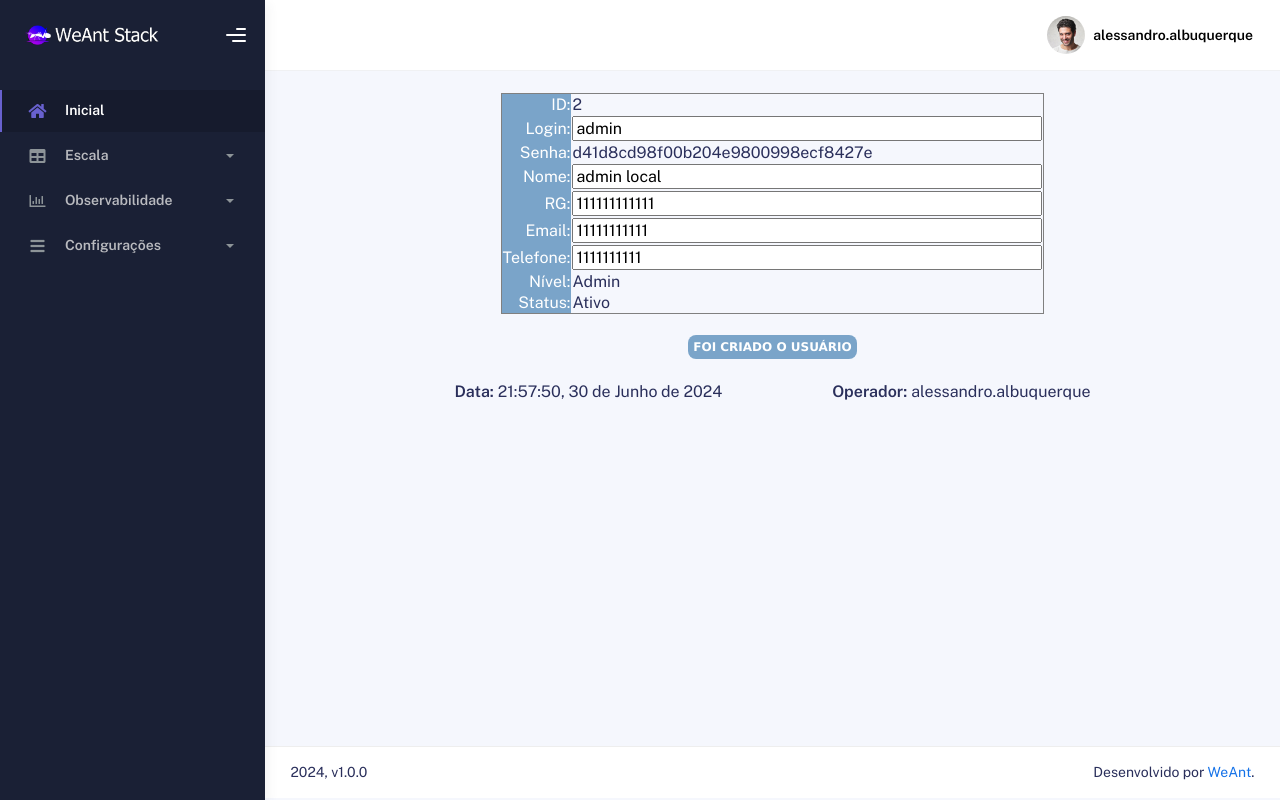
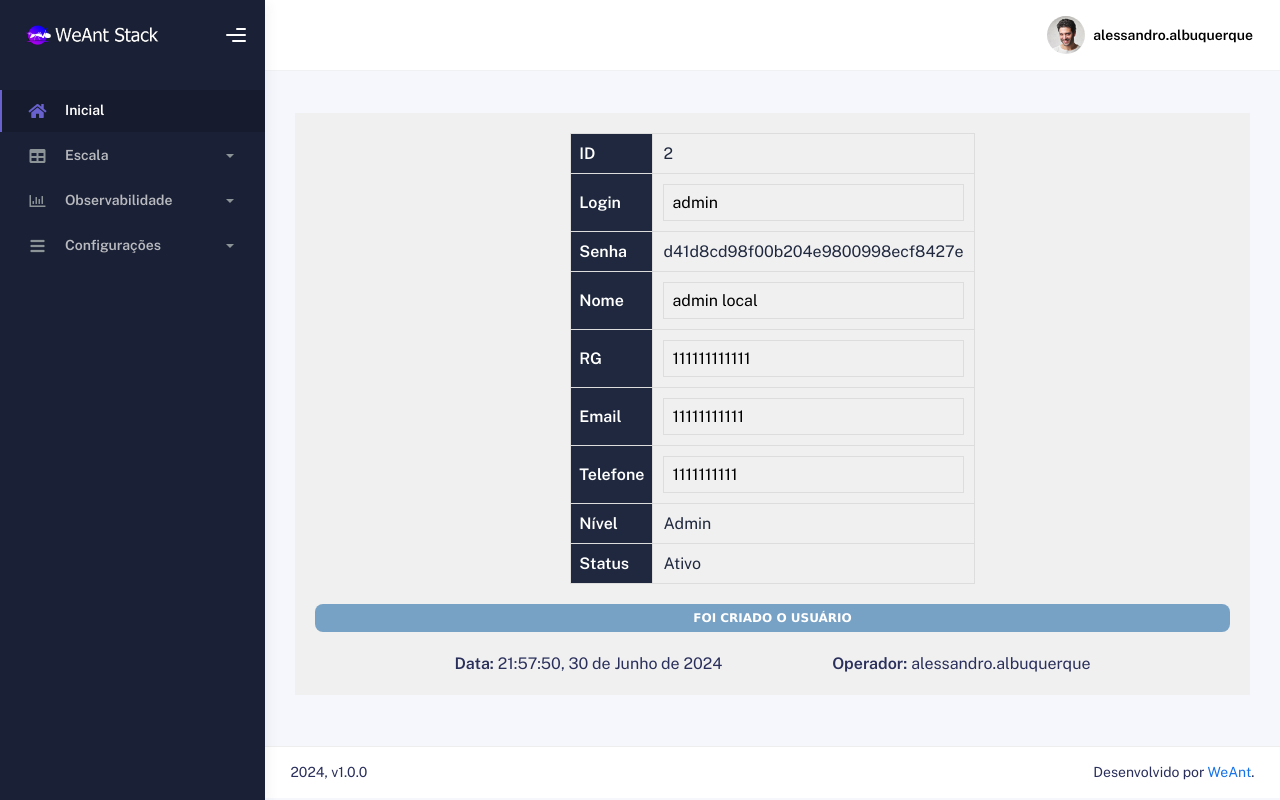
Before and after one commit to weant2024/scale, a PHP site: page /hml-scale/exibirregistrousuario.php?id=1 in a window 1280 px wide. Run offline with PHP 8.4, Linux system fonts and the light colour scheme; a user stored in the database is signed in; data comes from the database, SQL or seed files in the repository; data that the repository does not hold is empty.

Commit message:
Update exibirregistrousuario.php

```diff
--- a/exibirregistrousuario.php
+++ b/exibirregistrousuario.php
@@ -12,6 +12,51 @@ if ( $nivel < 2 )
     <title>Inicial</title>
     <meta content="width=device-width, initial-scale=1.0, shrink-to-fit=no" name="viewport"/>
     <link rel="icon" href="assets/img/kaiadmin/favicon_1.ico" type="image/x-icon"/>
+
+    <style>
+    /* Estilos para a tabela */
+    table.custom-table {
+        width: 40%;
+        border-collapse: collapse;
+        margin: 0 auto; /* Centraliza a tabela na tela */
+        margin-bottom: 20px; /* Espaçamento abaixo da tabela */
+        background-color: #1f283e;
+        color: #ffffff;
+    }
+    table.custom-table th, table.custom-table td {
+        border: 1px solid #dddddd;
+        padding: 8px;
+        text-align: left;
+    }
+    table.custom-table th {
+        background-color: #2a2f5b; /* Cor de fundo do cabeçalho */
+        color: #ffffff;
+    }
+
+    /* Estilos para os inputs */
+    table.custom-table input[type="text"] {
+        width: 100%;
+        padding: 8px;
+        box-sizing: border-box;
+        border: 1px solid #dddddd;
+        background-color: #f0f0f0;
+    }
+
+    /* Estilos para as mensagens informativas */
+    .info-message {
+        border-radius: 8px;
+        background-color: rgba(70,130,180,0.7);
+        padding: 10px;
+        margin-bottom: 20px; /* Espaçamento abaixo da mensagem */
+        font-weight: bold;
+        font-family: Verdana, Geneva, sans-serif;
+        font-size: 14px;
+        color: #ffffff;
+        text-align: center;
+    }
+</style>
+
+
 
     <!-- Fonts and icons -->
     <script src="assets/js/plugin/webfont/webfont.min.js"></script>
@@ -288,85 +333,101 @@ if ( $nivel < 2 )
 
             ?>
 
-              <div align="center">
-                  <table border="1" width="40%">
+<div align="center" style="margin-top: 20px; background-color: #f0f0f0; padding: 20px;">
+    <style>
+        .custom-table {
+            width: 100%;
+            background-color: #1f283e;
+            color: #ffffff;
+            border-collapse: collapse;
+        }
+        .custom-table td {
+            padding: 10px;
+            text-align: right;
+        }
+        .custom-table td:first-child {
+            background-color: #1f283e;
+            width: 20%;
+        }
+        .custom-table td:nth-child(2) {
+            background-color: #f0f0f0;
+            color: #1f283e;
+            width: 80%;
+            padding: 10px;
+        }
+        .custom-table input[type="text"] {
+            width: calc(100% - 16px);
+            padding: 8px;
+            box-sizing: border-box;
+            border: 1px solid #dddddd;
+            background-color: #f0f0f0;
+        }
+        .info-message {
+            border-radius: 8px;
+            background-color: rgba(70, 130, 180, 0.7);
+            padding: 5px;
+            margin-top: 10px;
+            color: #ffffff;
+            font-weight: bold;
+            font-family: Verdana, Geneva, sans-serif;
+            font-size: 12px;
+        }
+        .info-message b {
+            color: #ffffff;
+        }
+    </style>
+
+    <table border="1" width="40%" class="custom-table">
         <tbody>
             <tr>
-                      <td width="10%" style="background-color:rgba(70,130,180,0.7)" align="right" style="text-shadow: #000 1px 1px 4px;"><font color="#FFFFFF">ID:</font></td>
-                              <td width="90%" align="left"><?php echo  $dados['id_usuario']; ?></td>
+                <td width="20%"><font color="#FFFFFF"><b>ID</b></font></td>
+                <td width="80%" align="left"><?php echo $dados['id_usuario']; ?></td>
             </tr>
             <tr>
-                      <td width="10%" style="background-color:rgba(70,130,180,0.7)" align="right" style="text-shadow: #000 1px 1px 4px;"><font color="#FFFFFF">Login:</font></td>
-                              <td width="90%" align="left"><input type="text" readonly name="login" size="50" id="login" value="<?php echo $dados["login"]; ?>" /></td>
+                <td width="20%"><font color="#FFFFFF"><b>Login</b></font></td>
+                <td width="80%" align="left"><input type="text" readonly name="login" size="50" id="login" value="<?php echo $dados["login"]; ?>"></td>
             </tr>
             <tr>
-                      <td width="10%" style="background-color:rgba(70,130,180,0.7)" align="right" style="text-shadow: #000 1px 1px 4px;"><font color="#FFFFFF">Senha:</font></td>
-                              <td width="90%" align="left"><?php echo $criptografada; ?></td>
+                <td width="20%"><font color="#FFFFFF"><b>Senha</b></font></td>
+                <td width="80%" align="left"><?php echo $criptografada; ?></td>
             </tr>
             <tr>
-                      <td width="10%" style="background-color:rgba(70,130,180,0.7)" align="right" style="text-shadow: #000 1px 1px 4px;"><font color="#FFFFFF">Nome:</font></td>
-                              <td width="90%" align="left"><input type="text" readonly name="nome" size="50" id="nome" value="<?php echo $dados["nome"]; ?>" /></td>
-                          </tr>
-
-              <!--       <tr>
-                        <td width="10%" style='background-color:rgba(70,130,180,0.7)' align="right" style="text-shadow: #000 1px 1px 4px;"><font color="#FFFFFF">RG:</font></td>
-                            <td width="90%" style="left">
-                                <table width="200" border="0">
-                                  <tr>
-                                    <td><input type="text" readonly name="rg" size="13" id="rg" onKeyPress="return SomenteNumero(event);" onKeyUp="this.value = this.value.toUpperCase();" value="<?php echo $dados["rg"]; ?>" /></td>
-                                    <td width="6%" style='background-color:rgba(70,130,180,0.7)' align="right" style="text-shadow: #000 1px 1px 4px;"><font color="#FFFFFF">ORGÃO:</font></td>
-                                    <td><input type="text" readonly name="rgorgao" size="7" id="rgorgao" onKeyPress="return SomenteLetra(event);" onKeyUp="this.value = this.value.toUpperCase();" onBlur="this.value = this.value.toUpperCase();" value="<?php echo $dados["rgorgao"]; ?>" /></td>
-                                    <td width="6%" style='background-color:rgba(70,130,180,0.7)' align="right" style="text-shadow: #000 1px 1px 4px;"><font color="#FFFFFF">UF:</font></td>
-                                    <td><input type="text" readonly name="rguf" size="5" id="rguf" onKeyPress="return SomenteLetra(event);" onKeyUp="this.value = this.value.toUpperCase();" onBlur="this.value = this.value.toUpperCase();" value="<?php echo $dados["rguf"]; ?>" /></td>
-                                  </tr>
-                              </table></td>
-                          </tr>
-              -->			<tr>
-                      <td width="10%" style="background-color:rgba(70,130,180,0.7)" align="right" style="text-shadow: #000 1px 1px 4px;"><font color="#FFFFFF">RG:</font></td>
-                              <td width="90%" align="left"><input type="text" readonly name="cpf" size="50" id="rg" value="<?php echo $dados["cpf"]; ?>" /></td>
+                <td width="20%"><font color="#FFFFFF"><b>Nome</b></font></td>
+                <td width="80%" align="left"><input type="text" readonly name="nome" size="50" id="nome" value="<?php echo $dados["nome"]; ?>"></td>
             </tr>
             <tr>
-                      <td width="10%" style="background-color:rgba(70,130,180,0.7)" align="right" style="text-shadow: #000 1px 1px 4px;"><font color="#FFFFFF">Email:</font></td>
-                              <td width="90%" align="left"><input type="text" readonly name="email" size="50" id="email" value="<?php echo $dados["email"]; ?>" /></td>
+                <td width="20%"><font color="#FFFFFF"><b>RG</b></font></td>
+                <td width="80%" align="left"><input type="text" readonly name="cpf" size="50" id="rg" value="<?php echo $dados["cpf"]; ?>"></td>
             </tr>
             <tr>
-                      <td width="10%" style="background-color:rgba(70,130,180,0.7)" align="right" style="text-shadow: #000 1px 1px 4px;"><font color="#FFFFFF">Telefone:</font></td>
-                              <td width="90%" align="left"><input type="text" readonly name="telefone" size="50" id="telefone"  class="inputcssn" title="Digite o celular" maxlength="16" onKeyPress="Mascaracelular(this); return SomenteNumero(event);" value="<?php echo $dados["telefone"]; ?>" /></td>
-                          </tr>
-              <!-- 		<tr>
-                      <td width="10%" style="background-color:rgba(70,130,180,0.7)" align="right" style="text-shadow: #000 1px 1px 4px;"><font color="#FFFFFF">Cargo:</font></td>
-                              <td width="90%" align="left"><input type="text" readonly name="email" size="50" id="email" value="<?php echo $dados["cargo"]; ?>" /></td>
+                <td width="20%"><font color="#FFFFFF"><b>Email</b></font></td>
+                <td width="80%" align="left"><input type="text" readonly name="email" size="50" id="email" value="<?php echo $dados["email"]; ?>"></td>
             </tr>
             <tr>
-                      <td width="10%" style="background-color:rgba(70,130,180,0.7)" align="right" style="text-shadow: #000 1px 1px 4px;"><font color="#FFFFFF">Departamento:</font></td>
-                              <td width="90%" align="left"><input type="text" readonly name="email" size="50" id="email" value="<?php echo $dados["departamento"]; ?>" /></td>
+                <td width="20%"><font color="#FFFFFF"><b>Telefone</b></font></td>
+                <td width="80%" align="left"><input type="text" readonly name="telefone" size="50" id="telefone" class="inputcssn" title="Digite o celular" maxlength="16" onKeyPress="Mascaracelular(this); return SomenteNumero(event);" value="<?php echo $dados["telefone"]; ?>"></td>
             </tr>
-              -->         <tr>
-                      <td width="10%" style="background-color:rgba(70,130,180,0.7)" align="right" style="text-shadow: #000 1px 1px 4px;"><font color="#FFFFFF">Nível:</font></td>
-                              <td width="90%" align="left"><?php if ( $nivelusuario == 1 )
-              {
+            <tr>
+                <td width="20%"><font color="#FFFFFF"><b>Nível</b></font></td>
+                <td width="80%" align="left">
+                    <?php
+                        if ($nivelusuario == 1) {
                             echo "Usuário";
-              }
-              if ( $nivelusuario == 2 )
-              {
+                        } elseif ($nivelusuario == 2) {
                             echo "Gestor";
-              }
-              if ( $nivelusuario == 3 )
-              {
+                        } elseif ($nivelusuario == 3) {
                             echo "Admin";
                         }
                     ?>
                 </td>
             </tr>
             <tr>
-                      <td width="10%" style="background-color:rgba(70,130,180,0.7)" align="right" style="text-shadow: #000 1px 1px 4px;"><font color="#FFFFFF">Status:</font></td>
-                              <td width="90%" align="left">
-              <?php if ( $ativousuario == 1 )
-              {
+                <td width="20%"><font color="#FFFFFF"><b>Status</b></font></td>
+                <td width="80%" align="left">
+                    <?php
+                        if ($ativousuario == 1) {
                             echo "Ativo";
-              }
-              if ( $ativousuario == 0 )
-              {
+                        } elseif ($ativousuario == 0) {
                             echo "Desativado";
                         }
                     ?>
@@ -374,59 +435,29 @@ if ( $nivel < 2 )
             </tr>
         </tbody>
     </table>
-                <br />
-                <?php if ( $gerasenha == 1 ){
-              echo "<table style='border-radius:8px; background-color:rgba(70,130,180,0.7)' cellpadding='5px'>
-                  <tr>
-                    <td>
-                      <font color='#FFFFFF'  style='font-weight:bold;font-family: Verdana, Geneva, sans-serif;font-size:12px'>FOI GERADA UMA NOVA SENHA PELO OPERADOR</font>
-                    </td>
-                  </tr>
-                  </table>";
-              }
-              elseif ( $gerasenha == 2 )
-              {
-              echo "<table style='border-radius:8px; background-color:rgba(70,130,180,0.7)' cellpadding='5px'>
-                  <tr>
-                    <td>
-                      <font color='#FFFFFF'  style='font-weight:bold;font-family: Verdana, Geneva, sans-serif;font-size:12px'>FOI GERADA UMA NOVA SENHA PELO USUÁRIO</font>
-                    </td>
-                  </tr>
-                  </table>";
-              }
-              elseif ( $gerasenha == 3 )
-              {
-              echo "<table style='border-radius:8px; background-color:rgba(70,130,180,0.7)' cellpadding='5px'>
-                  <tr>
-                    <td>
-                      <font color='#FFFFFF'  style='font-weight:bold;font-family: Verdana, Geneva, sans-serif;font-size:12px'>FOI CRIADO O USUÁRIO</font>
-                    </td>
-                  </tr>
-                  </table>";
-              }
-              elseif ( $gerasenha == 4 )
-              {
-              echo "<table style='border-radius:8px; background-color:rgba(70,130,180,0.7)' cellpadding='5px'>
-                  <tr>
-                    <td>
-                      <font color='#FFFFFF'  style='font-weight:bold;font-family: Verdana, Geneva, sans-serif;font-size:12px'>FOI ALTERADO O USUÁRIO</font>
-                    </td>
-                  </tr>
-                  </table>";
+
+    <?php
+    if ($gerasenha == 1) {
+        echo "<div class='info-message'>FOI GERADA UMA NOVA SENHA PELO OPERADOR</div>";
+    } elseif ($gerasenha == 2) {
+        echo "<div class='info-message'>FOI GERADA UMA NOVA SENHA PELO USUÁRIO</div>";
+    } elseif ($gerasenha == 3) {
+        echo "<div class='info-message'>FOI CRIADO O USUÁRIO</div>";
+    } elseif ($gerasenha == 4) {
+        echo "<div class='info-message'>FOI ALTERADO O USUÁRIO</div>";
     }
     ?>
-              <br />
+
     <table width="640px" cellpadding="2px" cellspacing="2px" border="0">
         <tr>
             <td align="left"><b>Data:</b><?php echo " $horario, $dia de $mes de $ano";?></td>
             <td align="right"><b>Operador:</b><?php echo " $operador";?></td>
         </tr>
     </table>
-              <br />
-                  </td>
-                </tr>
-              </table>
 </div>
+
+
+
 
             <!-- FINALIZA CONTEÚDO -->
           </div>
```
Lines whose indentation alone changed are shown as unchanged.
